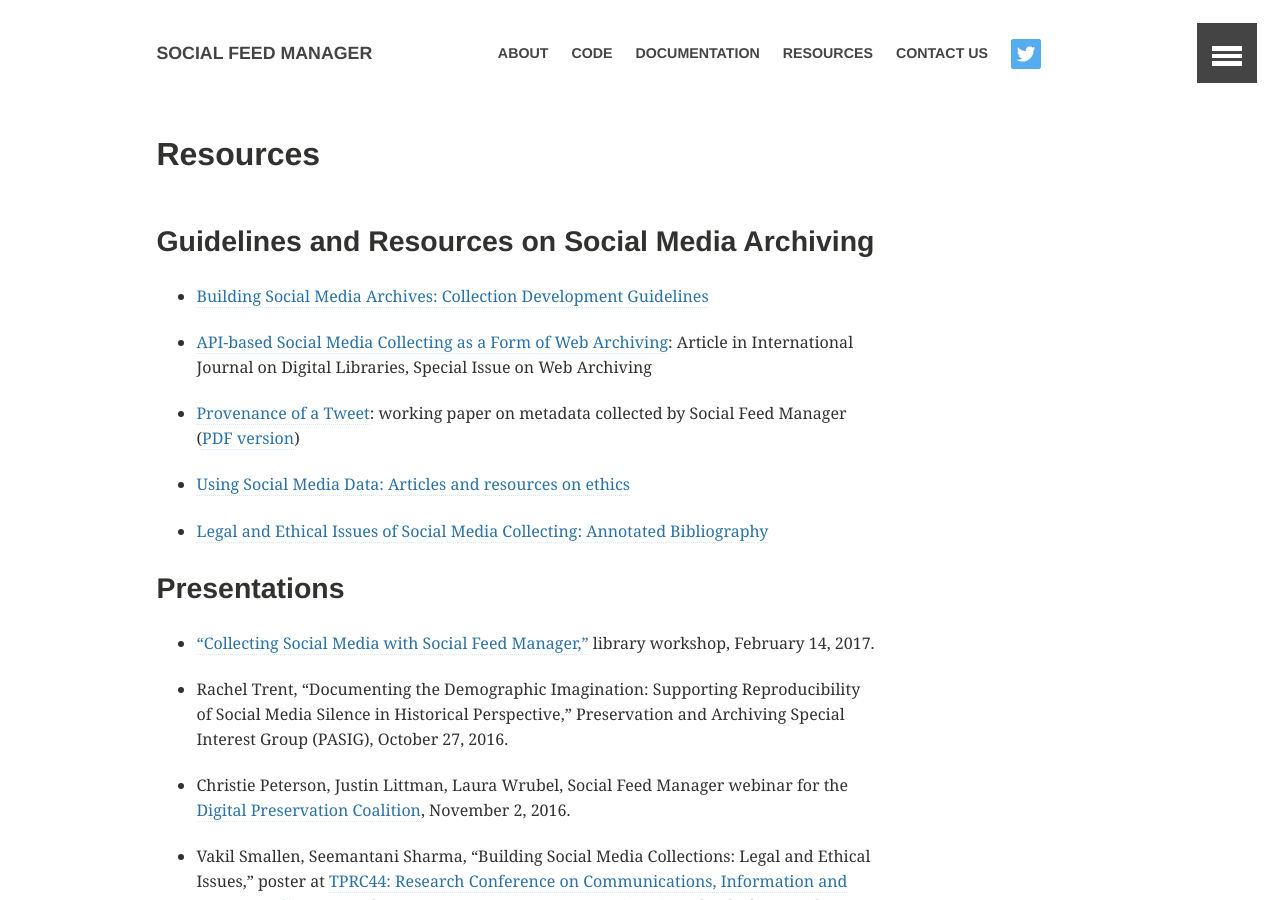
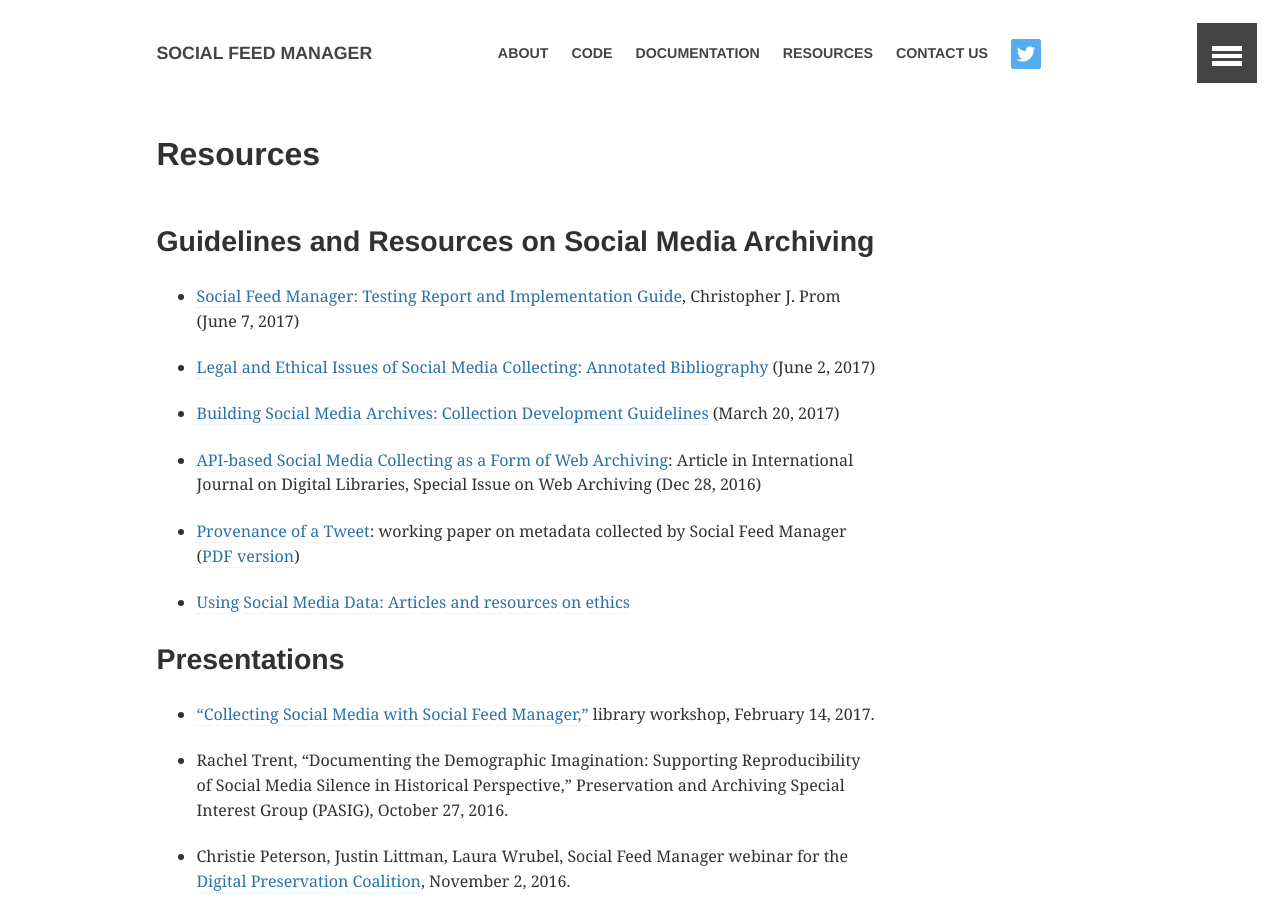
Before and after one commit to gwu-libraries/sfm-ui, a Jekyll site: the page built from resources/index.md, in a window 1280 px wide and 900 px high. Built offline with Jekyll 4.4.1, drawn with Linux system fonts in a browser that asks for light colours; comment, search, counter and statistics services are not loaded.

Commit message:
posting SFM public report

```diff
--- a/resources/index.md
+++ b/resources/index.md
@@ -12,11 +12,12 @@
 
 Guidelines and Resources on Social Media Archiving
 --------------------
-* [Building Social Media Archives: Collection Development Guidelines]({{ site.github.url }}/resources/guidelines)
-* [API-based Social Media Collecting as a Form of Web Archiving]({{ site.github.url }}/resources/social-media-collecting-IJDL.pdf): Article in International Journal on Digital Libraries, Special Issue on Web Archiving
+* [Social Feed Manager: Testing Report and Implementation Guide]({{ site.github.url }}/resources/SFMReportProm2017.pdf), Christopher J. Prom (June 7, 2017)
+* [Legal and Ethical Issues of Social Media Collecting: Annotated Bibliography]({{ site.github.url }}/resources/annotated-bibliography) (June 2, 2017)
+* [Building Social Media Archives: Collection Development Guidelines]({{ site.github.url }}/resources/guidelines) (March 20, 2017)
+* [API-based Social Media Collecting as a Form of Web Archiving]({{ site.github.url }}/resources/social-media-collecting-IJDL.pdf): Article in International Journal on Digital Libraries, Special Issue on Web Archiving (Dec 28, 2016)
 * [Provenance of a Tweet](https://scholarspace.library.gwu.edu/files/h128nd689): working paper on metadata collected by Social Feed Manager ([PDF version]({{ site.github.url }}/resources/provenance-of-tweet.pdf))
 * [Using Social Media Data: Articles and resources on ethics]({{ site.github.url }}/resources/ethics)
-* [Legal and Ethical Issues of Social Media Collecting: Annotated Bibliography]({{ site.github.url }}/resources/annotated-bibliography)
 
 Presentations
 --------------------
```
Also changed, not shown: 1 other file.
